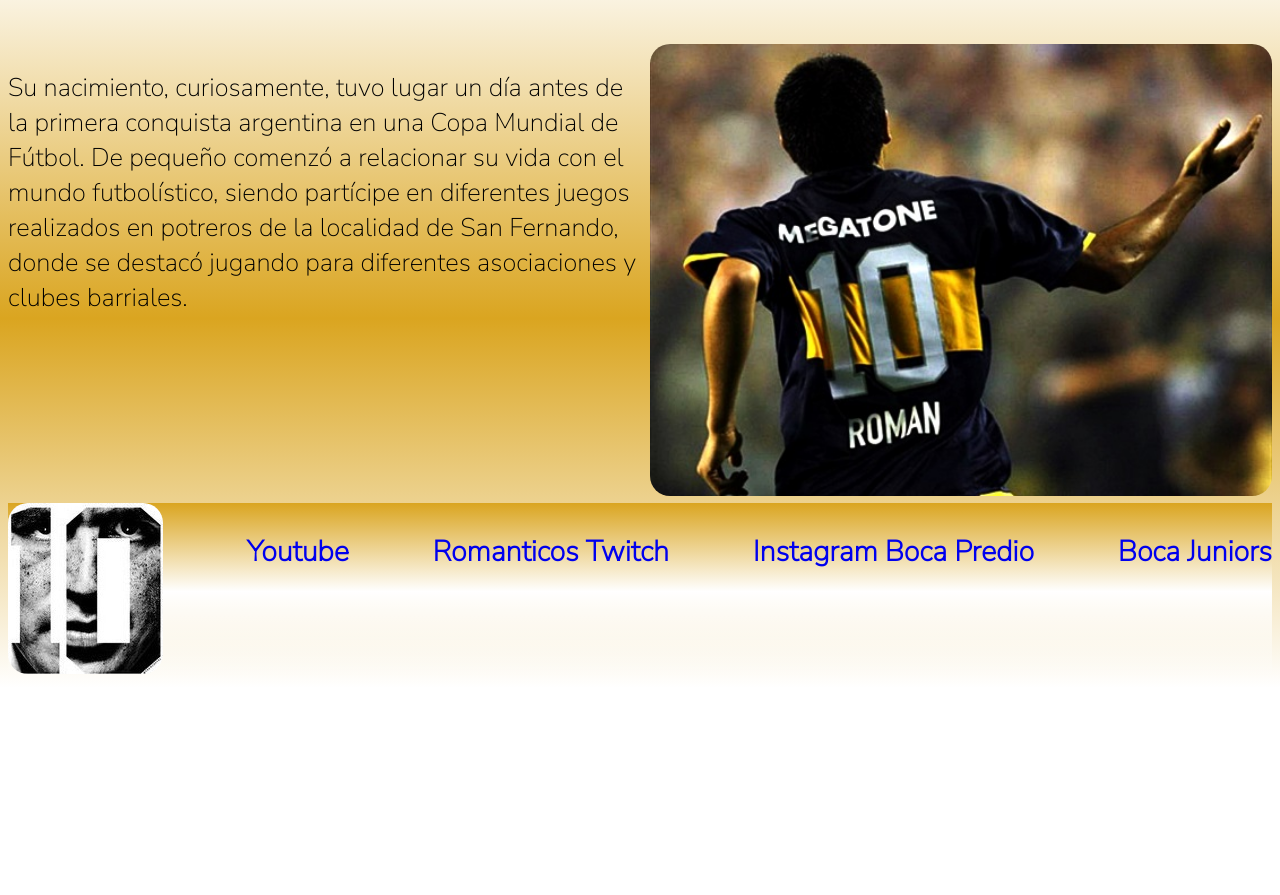
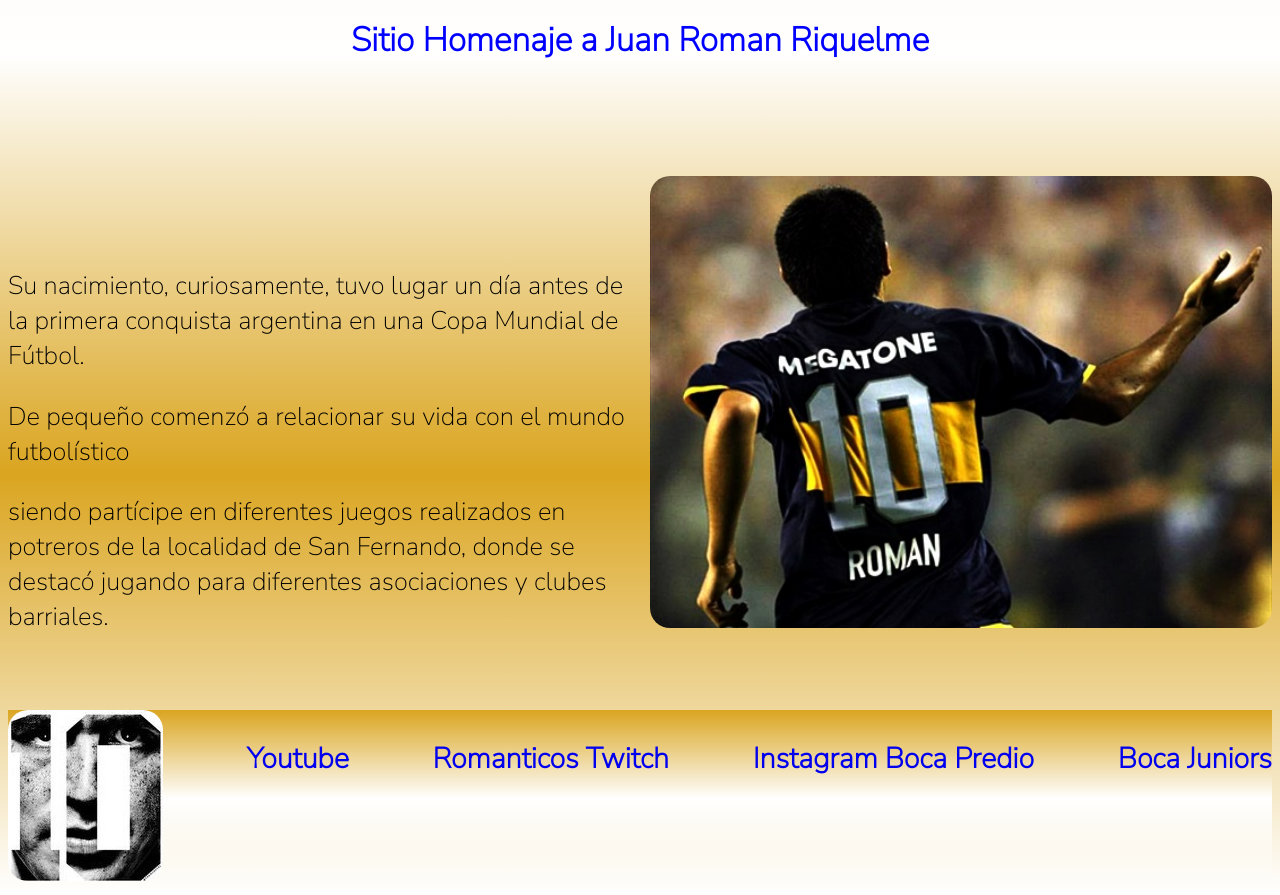
Before and after one commit to enoch2188/Proyecto_Final, a website: page index.html in a window 1280 px wide. Shown: the part 790-1685 px from the top of the page. Before the commit the page ends 1478 px from the top, so only its background shows below. Drawn offline with nearby package versions, Linux system fonts and the light colour scheme.

Commit message:
puliendo detalles

```diff
--- a/index.html
+++ b/index.html
@@ -20,7 +20,7 @@
             <div class="logo">
                 <img src="img/logoblancocara.jpg" alt="">
             </div>
-            <nav>
+            <nav style="float: right;">
                 <ul>
                     <li>
                         <a href="#">Inicio</a>
@@ -40,25 +40,44 @@
                 </ul>
             </nav>
         </header>
+        <br>
+        <br>
+        <br>
         <main>
             <div class="imgTitulo" data-aos="fade-down">
                 <img src="img/formacionlibertadores.jpg" alt="Formacion Libertadores 2007" class="img-fluida">
             </div>
+            <br>
+            <br>
+            <br>
             <div class="titulo tituloAzul" data-aos="zoom-in-up" style="margin-bottom: 25px; margin-top: 20px;">
-                <h1>Sitio Homenaje a Juan Roman Riquelme</h1>
+                <h1 style="text-align: center;">Sitio Homenaje a Juan Roman Riquelme</h1>
             </div>
+            <br>
+            <br>
             <div class="texto" data-aos="fade-up-right">
-                <p>Su nacimiento, curiosamente, tuvo lugar un día antes de la primera conquista argentina
-                    en una Copa Mundial de Fútbol. De pequeño comenzó a relacionar su vida con el mundo
-                    futbolístico, siendo partícipe en diferentes juegos realizados en potreros de la
+            <br>
+            <br>
+            <br>
+                <p>
+                    Su nacimiento, curiosamente, tuvo lugar un día antes de la primera conquista argentina
+                    en una Copa Mundial de Fútbol.
+                </p>
+                <p>
+                    De pequeño comenzó a relacionar su vida con el mundo futbolístico
+                </p>
+                <p>
+                    siendo partícipe en diferentes juegos realizados en potreros de la
                     localidad de San Fernando, donde se destacó jugando para diferentes asociaciones y
-                    clubes barriales.</p>
+                    clubes barriales.
+                </p>
             </div>
             <div class="imgMain" data-aos="flip-left" style="margin-left: 10px;">
                 <img src="img/la10.jpg" alt="Roman" class="img-fluida">
             </div>
             </main>
-            <footer>
+
+            <footer style="margin-top: 50px;">
             <div class="logo">
                 <img src="img/logoblancocara.jpg" alt="cara de roman">
             </div>
--- a/scss/_header.scss
+++ b/scss/_header.scss
@@ -3,6 +3,7 @@
     nav{
         font-size: larger;
         padding:10px;
+        text-align: right;
         ul{
             display: flex;
             flex-wrap: wrap;
```
Also changed, not shown: pages/biografia.html (+6 -2 lines), pages/equipos.html (+8 -0 lines).
